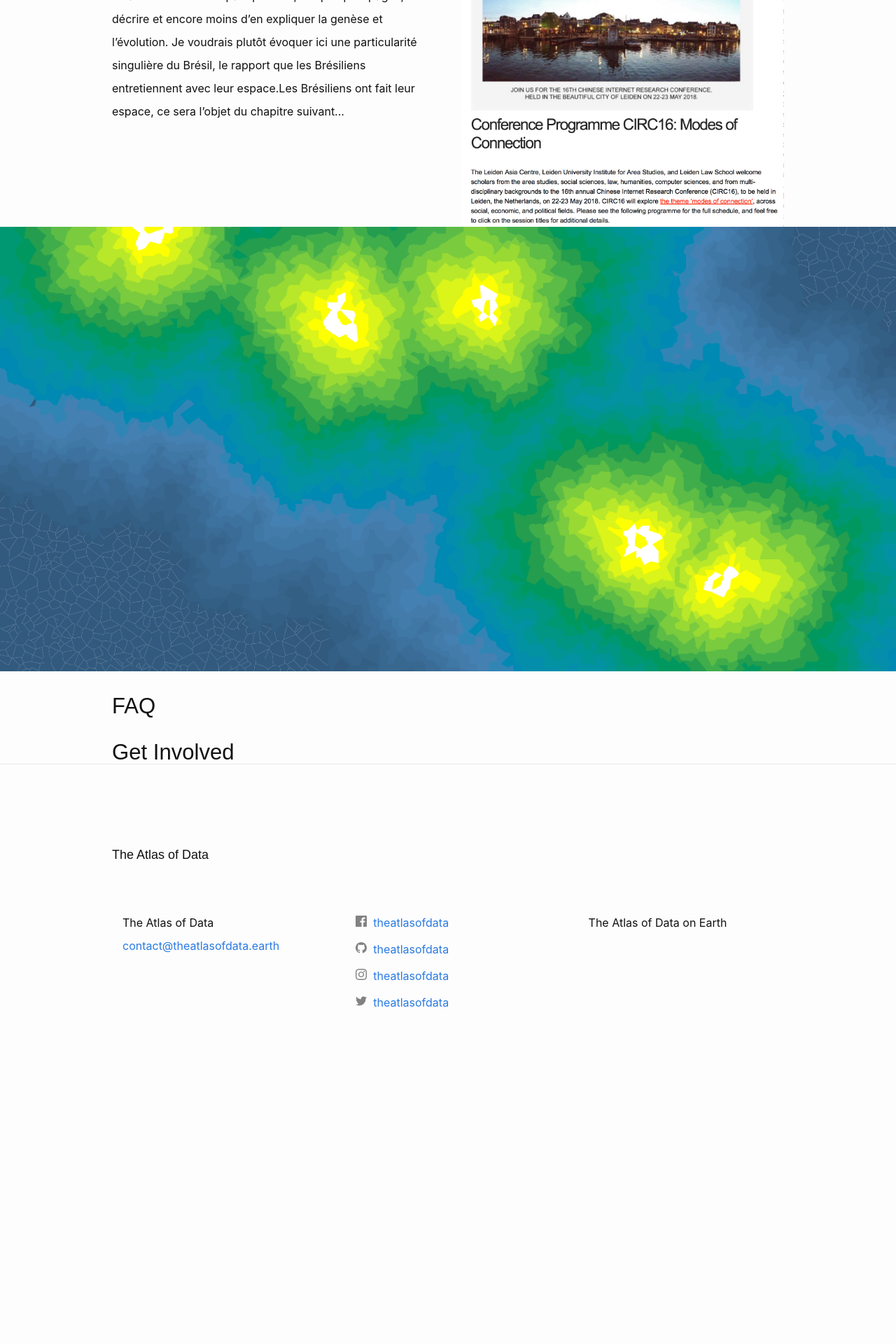
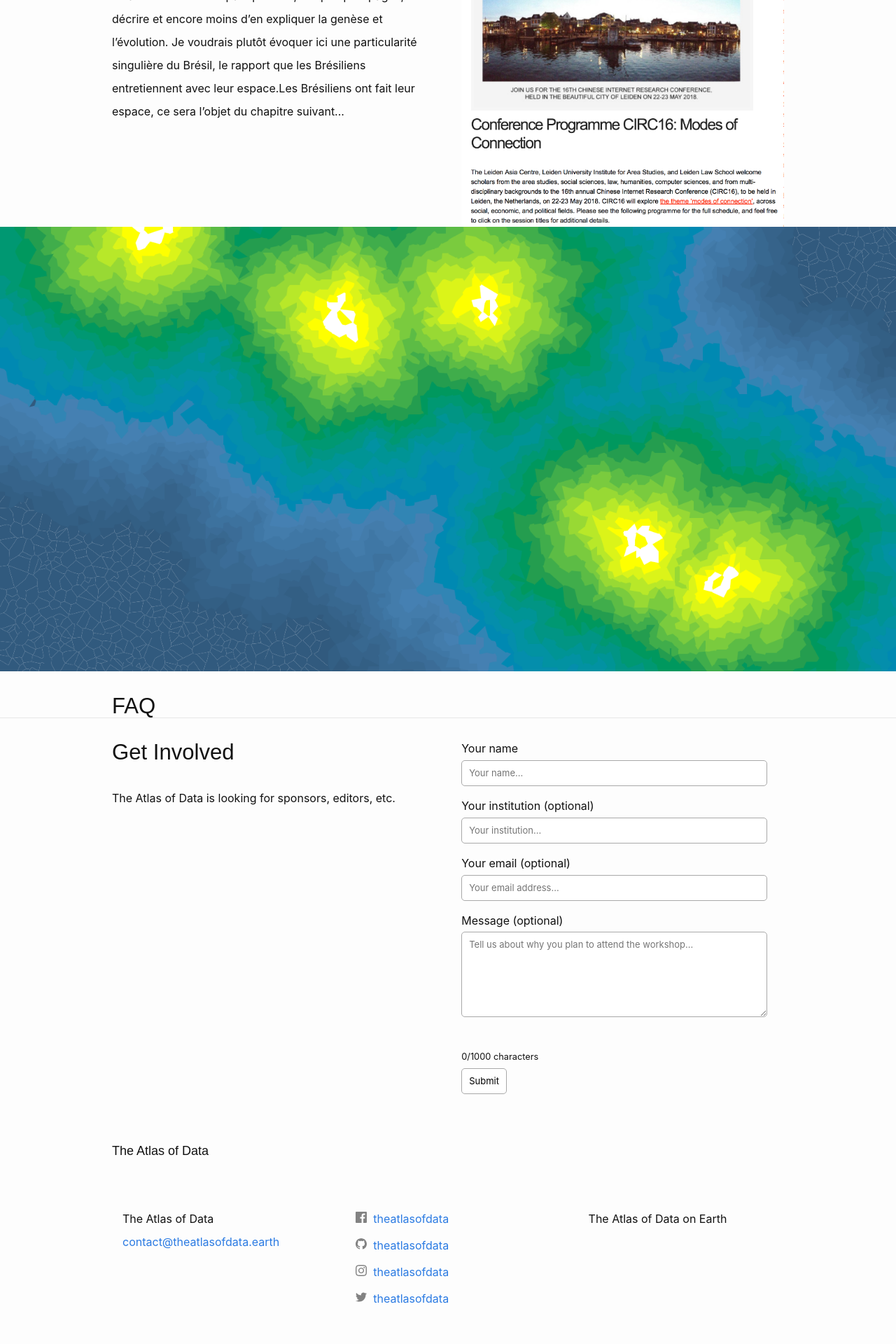
Before and after one commit to atlasofdata/atlasofdata.github.io, a Jekyll site: the page built from home.html, in a window 1280 px wide. Shown: the part 1348-3268 px from the top of the page at 70% size. Built offline with Jekyll 4.4.1, drawn with Linux system fonts in a browser that asks for light colours; before the commit the page ends 2845 px from its top, so only the background shows below that.

Commit message:
contact form

```diff
--- /dev/null
+++ b/_includes/contact_form.html
@@ -0,0 +1,94 @@
+<style type="text/css">
+
+
+  form.form {
+    margin: 2em auto 3em auto;
+    max-width: 100%;
+  }
+
+  /* @media screen and (max-width: 992px) {
+    form.form {
+      max-width: 90%
+    }
+  } */
+
+  form.form .form-input {
+    padding-bottom: 1em
+  }
+
+  form.form label {
+    display: block;
+    margin-bottom: .3em;
+  }
+
+  form.form input, form.form textarea, form.form select, form.form input {
+     background-color:#FFFFFF;
+     border:solid 1px #A9A9A9;
+     font-size:13px;
+     color:#000000;
+
+     -moz-border-radius:5px;
+     -webkit-border-radius:5px;
+     border-radius:5px;
+
+     padding:10px;
+
+     width: 90%;
+  }
+  form.form .submit input {
+     background-color:#FFFFFF;
+     border:solid 1px #A9A9A9;
+     font-size:16px;
+     color:#000000;
+     font-weight:normal;
+     padding:8px 25px;
+     -moz-border-radius:5px;
+     -webkit-border-radius:5px;
+     border-radius:5px;
+  }
+
+  form.form .submit {
+     margin-top:0px;
+     margin-bottom:0px;
+     text-align:left;
+     width: auto;
+  }
+
+
+</style>
+
+<form class="form" action="https://formspree.io/{{ site.email }}" method="POST" enctype="multipart/form-data">
+  <div class="row">
+    <div class="form-input">
+      <label for="nameInput">Your name</label>
+      <input class="u-full-width" type="text" placeholder="Your name…" id="nameInput" name="name" required>
+    </div>
+    <div class="form-input">
+      <label for="nameInput">Your institution (optional)</label>
+      <input class="u-full-width" type="text" placeholder="Your institution…" id="insitutionInput" name="institution">
+    </div>
+    <div class="form-input">
+      <label for="exampleEmailInput">Your email (optional)</label>
+      <input class="u-full-width" type="email" placeholder="Your email address…" id="exampleEmailInput" name="_replyto">
+    </div>
+  </div>
+  <div class="row">
+    <label for="exampleMessage">Message (optional)</label>
+    <textarea class="u-full-width" style="height:100px" placeholder="Tell us about why you plan to attend the workshop…" id="message" name="message" height="30%" maxlength="1000"></textarea>
+    <p><small><span id="charCount">0</span>/1000 characters</small></p>
+    <input type="hidden" name="subject" value="Micro Meso Macro : new submission" />
+    <input type="hidden" name="_after" value="./thanks.html" />
+    <input class="button-primary submit" type="submit" value="Submit">
+  </div>
+</form>
+
+<script>
+
+  var message = document.getElementById('message')
+  message.addEventListener('keydown', function(e){
+    document.getElementById("charCount").innerHTML = message.value.length
+  })
+
+
+
+</script>
--- a/home.html
+++ b/home.html
@@ -52,11 +52,23 @@ title: "The Atlas of Data"
 
     <section id="faq" class="container">
       <h3>FAQ</h3>
+
     </section>
 
 
     <section id="get-involved" class="container">
-      <h3>Get Involved</h3>
+      <div class="row">
+        <div class="one-half column">
+          <h3>Get Involved</h3>
+
+          <p>
+            The Atlas of Data is looking for sponsors, editors, etc.
+          </p>
+        </div>
+        <div class="one-half column">
+          {% include contact_form.html %}
+        </div>
+      </div>
     </section>
 
   </body>
```
